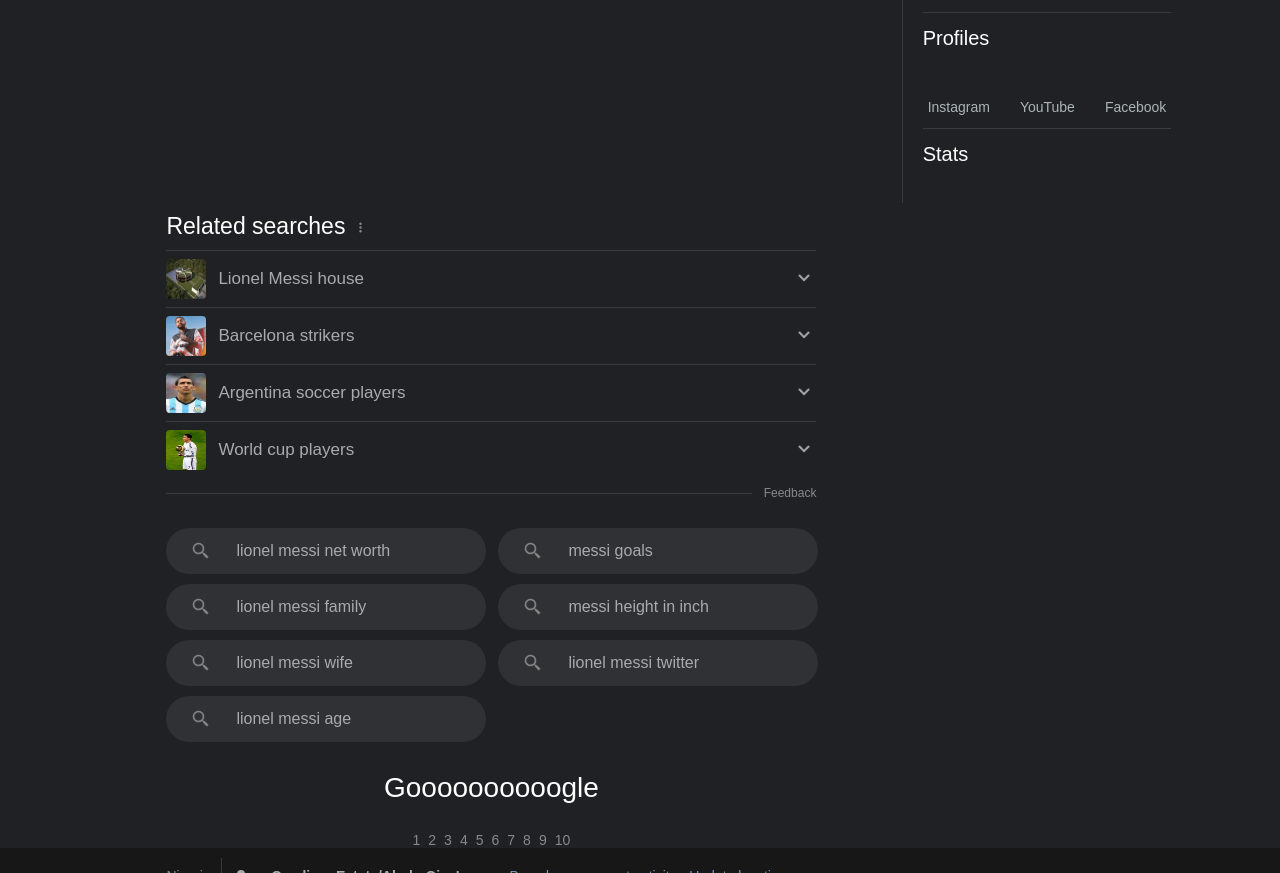
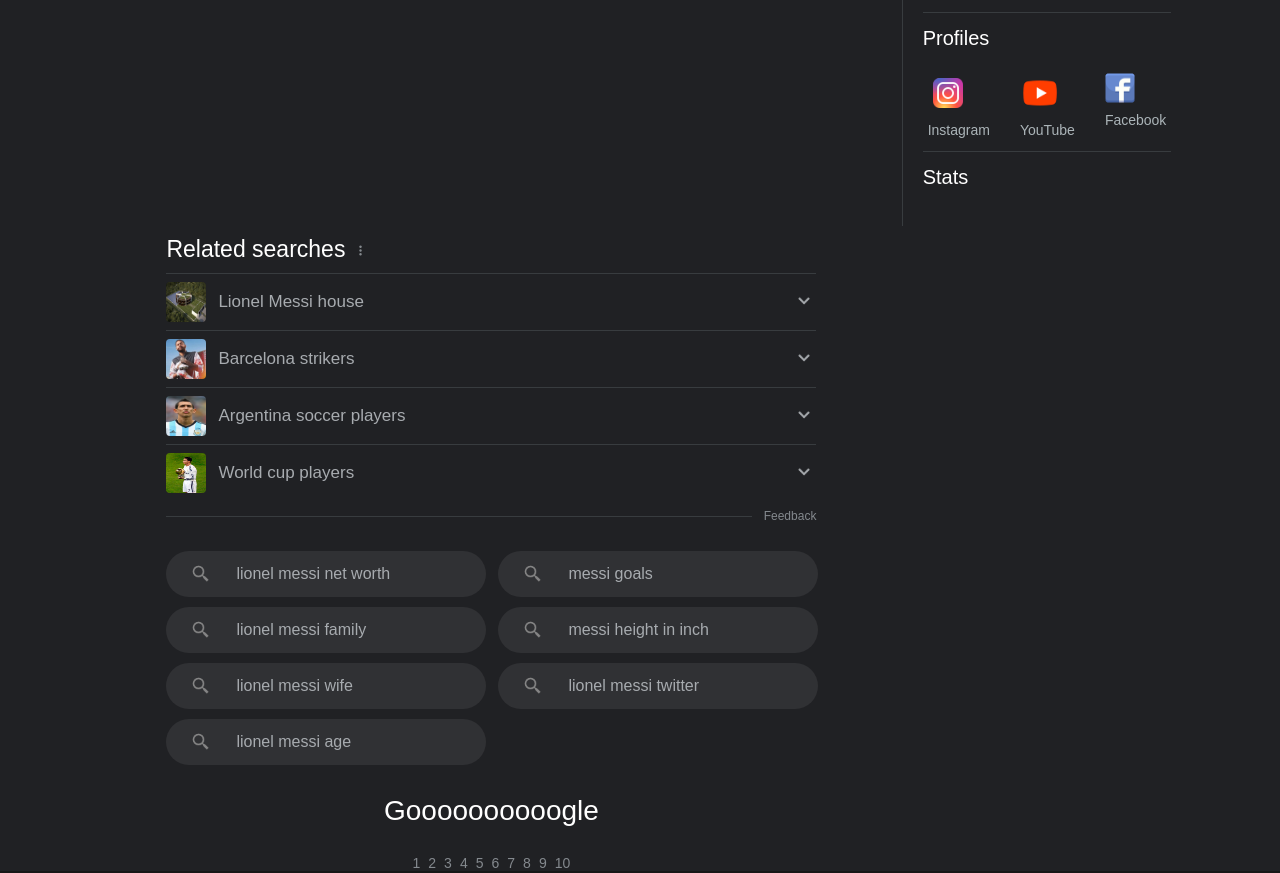
Before and after one commit to Lammy125/google-search, a plain HTML site: page index.html in a window 1280 px wide. Shown: the part 1170-2043 px from the top of the page. Drawn offline with nearby package versions, Linux system fonts and the light colour scheme.

Commit message:
added social image

```diff
--- a/index.html
+++ b/index.html
@@ -160,15 +160,15 @@
                     <h3>Profiles</h3>
                     <div id="socialMedia">
                         <div>
-                            <img src="" alt="">
+                            <img src="/images/icons8-instagram-48.png" alt="instagram" width="40px" height="40px">
                             <p class="abt">Instagram</p>
                         </div>
                         <div>
-                            <img src="" alt="">
+                            <img src="/images/icons8-youtube-48.png" alt="youtube" width="40px" height="40px">
                             <p class="abt">YouTube</p>
                         </div>
                         <div>
-                            <img src="" alt="">
+                            <img src="/images/icons8-facebook-64.png" alt="facebook" width="30px" height="30px">
                             <p class="abt">Facebook</p>
                         </div>
                     </div>
```
Also changed, not shown: images/icons8-facebook-64.png (added), images/icons8-instagram-48.png (added), images/icons8-youtube-48.png (added).
